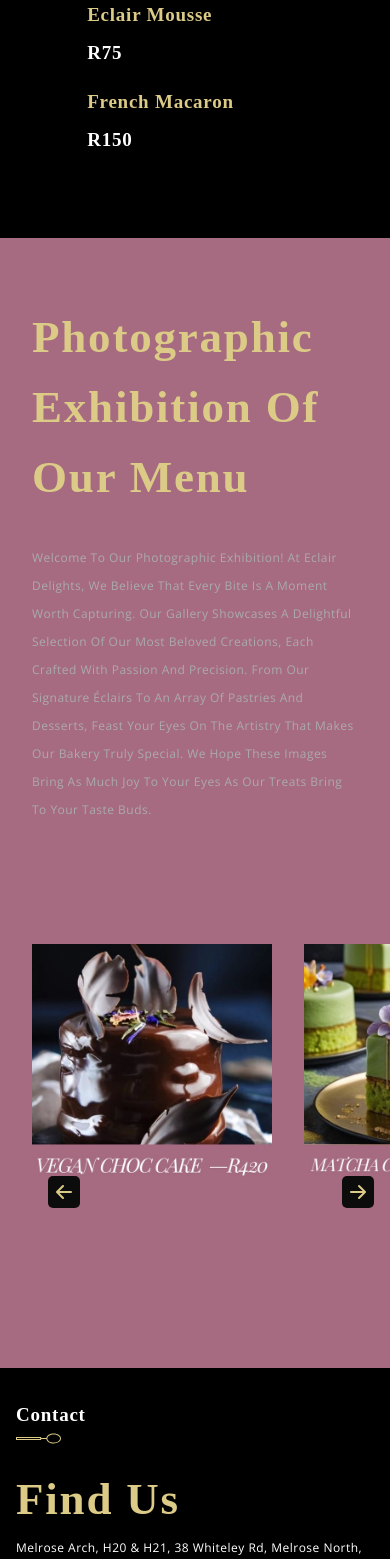
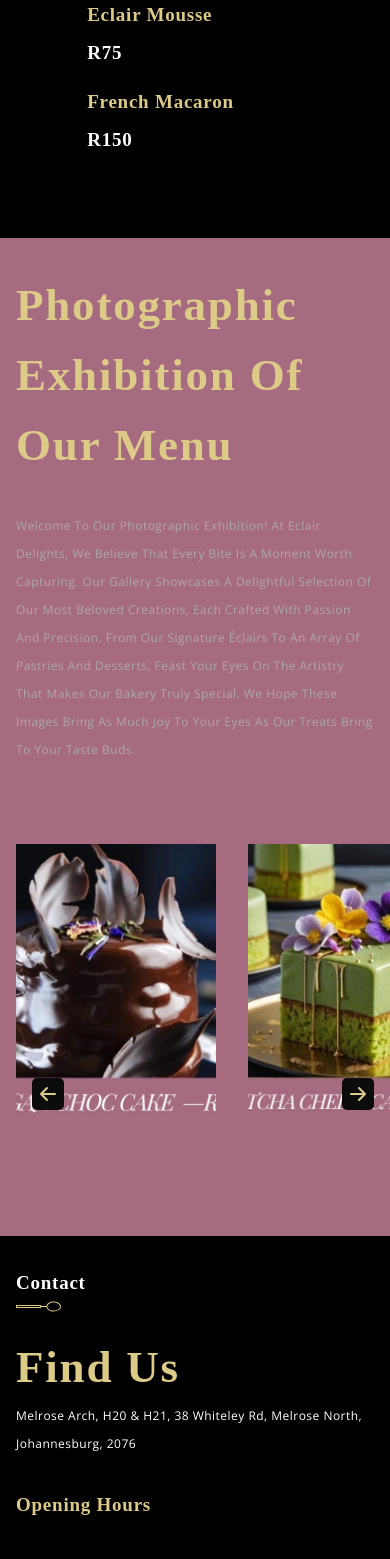
Before and after one commit to Zoedube/eclair-delights, a React (Create React App) app: page / in a window 390 px wide. Shown: the part 5271-6830 px from the top of the page. Built offline with nearby package versions, Linux system fonts and the light colour scheme; a web font is replaced by a local one.

Commit message:
Refactor Gallery.css for improved styling

```diff
--- a/src/container/Gallery/Gallery.css
+++ b/src/container/Gallery/Gallery.css
@@ -1,10 +1,5 @@
-body{
-  background-color: black;
-}
-
 .app__gallery {
   flex-direction: row;
-
   background: #a76b81;
   padding: 4rem 0 4rem 6rem;
 }
@@ -15,14 +10,12 @@ body{
   justify-content: center;
   align-items: flex-start;
   flex-direction: column;
-
   min-width: 500px;
   padding-right: 2rem;
 }
 
 .custom_button {
   margin-top: 1rem;
-  background-color: var(--color-golden);
   background-color: var(--color-crimson);
   color: var(--color-black);
   font-family: var(--font-base);
@@ -68,18 +61,16 @@ body{
 .app__gallery-images_card img {
   width: 100%;
   height: 100%;
-  object-fit: contain;
+  object-fit: cover;
   opacity: 1;
   transition: .5s ease;
 }
-
 
 .app__gallery-images_arrows {
   width: 100%;
   display: flex;
   justify-content: space-between;
   align-items: center;
-
   padding: 0 1rem;
   position: absolute;
   bottom: 5%;
@@ -122,6 +113,10 @@ body{
     max-width: 100%;
     margin: 5rem 0;
   }
+
+  .app__gallery-content {
+    min-width: 100%;
+  }
 }
 
 @media screen and (max-width: 850px) {
@@ -137,6 +132,7 @@ body{
 
   .app__gallery-content {
     min-width: 100%;
+    padding-right: 1rem;
   }
 
   .app__gallery-images_card {
@@ -144,3 +140,14 @@ body{
     height: 320px;
   }
 }
+
+@media screen and (max-width: 450px) {
+  .app__gallery {
+    padding: 2rem 0 2rem 1rem;
+  }
+
+  .app__gallery-images_card {
+    min-width: 200px;
+    height: 280px;
+  }
+}
```
Lines whose indentation alone changed are shown as unchanged.
